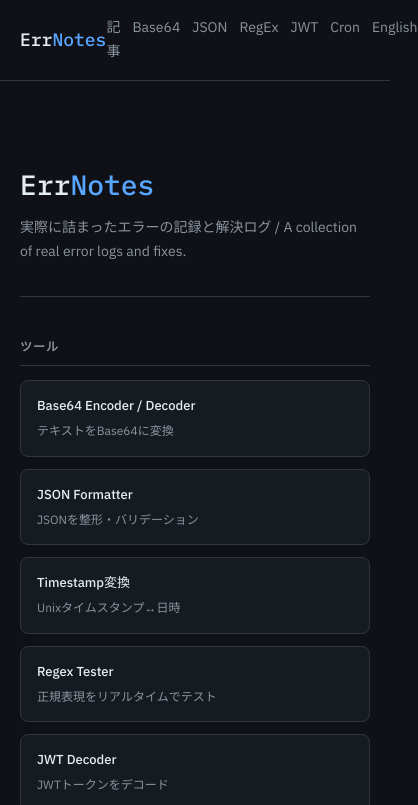
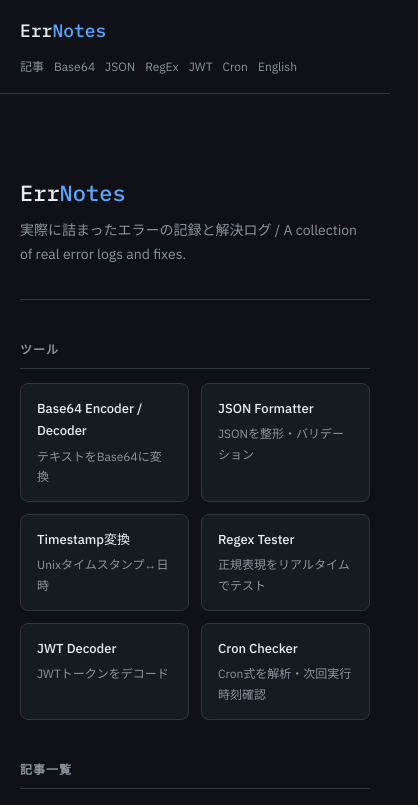
Before and after one commit to uuii13524-afk/shaky-shell, an Astro site: page / in a window 390 px wide. Shown: the top 805 px of the page, 418 px wide, since content can reach past the window. Built offline with nearby package versions, Linux system fonts and the light colour scheme; Astro itself is replaced by a stand-in of ours.

Commit message:
fix mobile nav responsive

```diff
--- a/public/styles/global.css
+++ b/public/styles/global.css
@@ -259,7 +259,29 @@ textarea:focus { outline: none; border-color: var(--accent); }
 .privacy-content p { color: var(--text2); margin-bottom: 12px; font-size: 14px; }
 
 /* ===== Responsive ===== */
-@media (max-width: 600px) {
-  .article-item { flex-direction: column; gap: 4px; }
-  .site-nav { gap: 12px; }
+@media (max-width: 768px) {
+  .site-header .inner {
+    flex-wrap: wrap;
+    gap: 10px;
+  }
+  .site-nav {
+    gap: 10px;
+    flex-wrap: wrap;
+  }
+  .site-nav a {
+    font-size: 12px;
+  }
+  .hero h1 {
+    font-size: 22px;
+  }
+  .tools-grid {
+    grid-template-columns: 1fr 1fr;
+  }
+  .article-item {
+    flex-direction: column;
+    gap: 4px;
+  }
+  .article-body pre {
+    font-size: 12px;
+  }
 }
```
